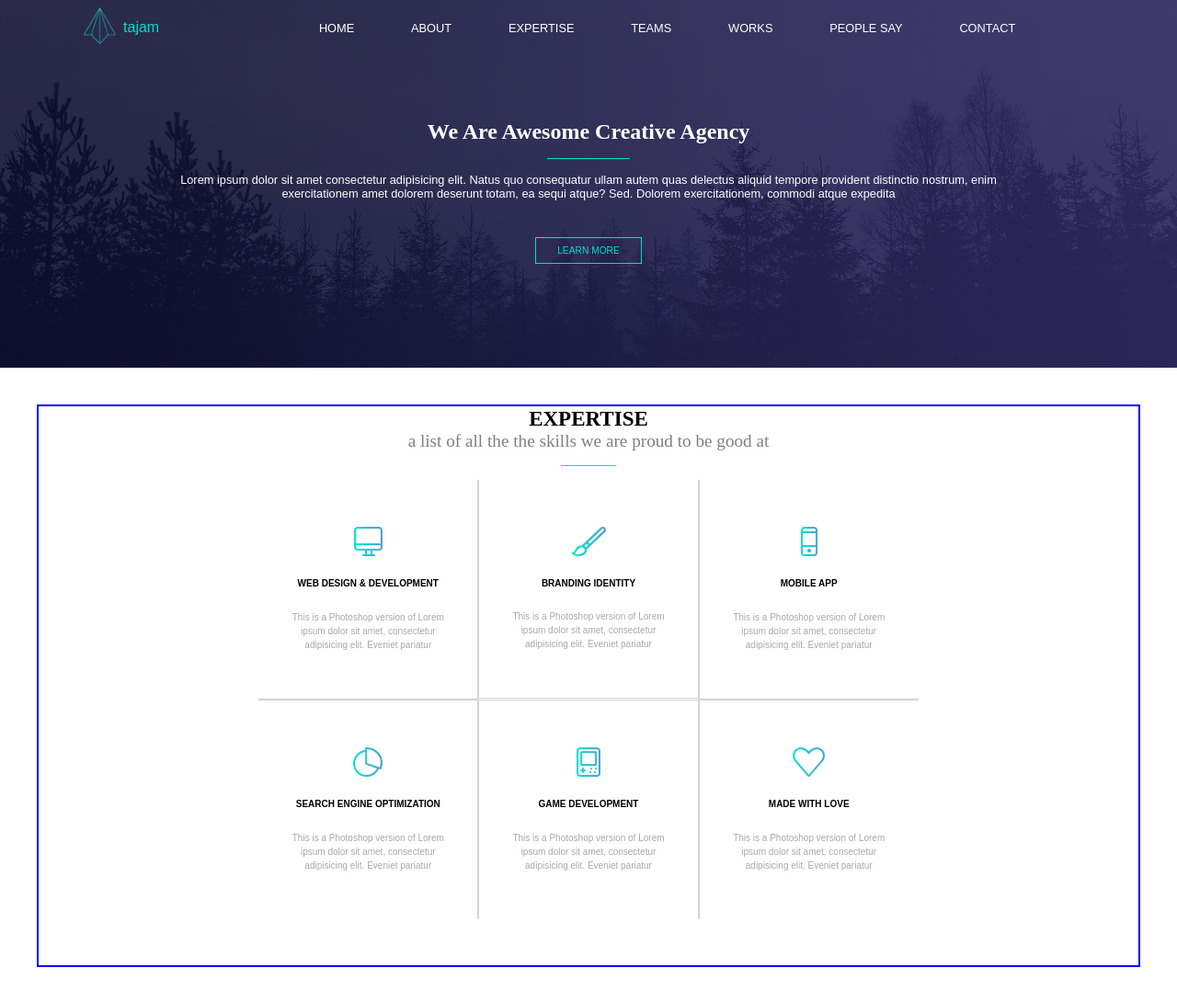
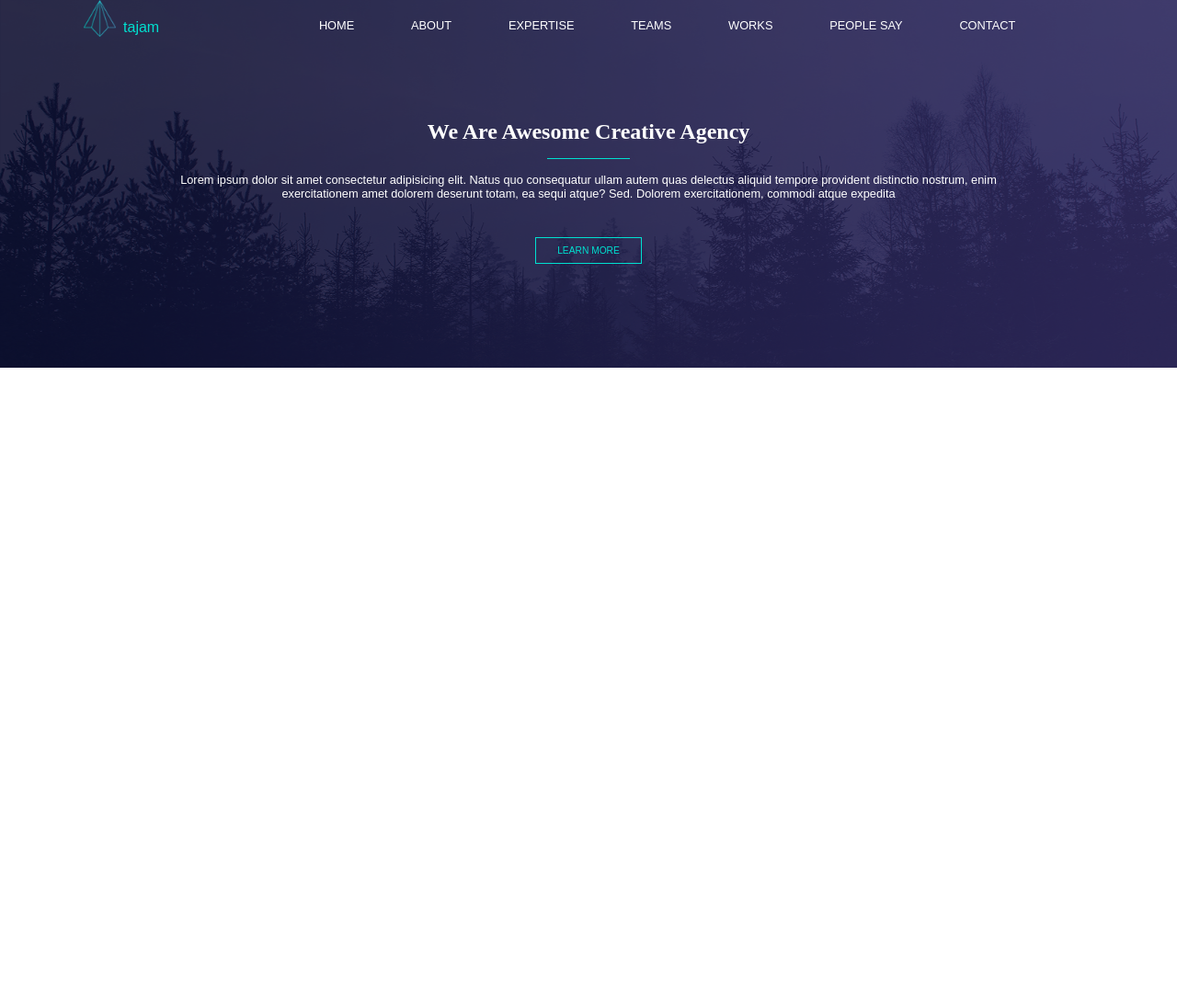
Before and after one commit to fredegd/Tajam_psd_to_html-project, a plain HTML site: page index.html in a window 1280 px wide. Shown: the whole page at 92% size. After the commit the page ends 800 px from the top, so only its background shows below. Drawn offline with Linux system fonts and the light colour scheme.

Commit message:
only top

```diff
--- a/index.html
+++ b/index.html
@@ -56,92 +56,7 @@
     <section id="our_Story-section"></section>
     <section id="watch-section"></section>
 
-    <!-- START EXPERTISE SECTION -->
-    <section id="expertise-section">
-        <div class="exp-title">
-            <h2>EXPERTISE</h2>
-            <p>a list of all the the skills we are proud to be good at</p>
 
-        </div>
-        <div class="line"></div>
-
-      <div class="grid-container">
-        <a href="exp-web-design-&amp;-development"
-
-          ><div class="grid-item" id="gi1">
-            <img
-              src="./images/design-assets/png/screen.png"
-              alt="screen"
-              max-height="80%"
-          />
-            <h4>WEB DESIGN & DEVELOPMENT</h4>
-            <p>This is a Photoshop version of Lorem ipsum dolor sit amet,
-                consectetur adipisicing elit. Eveniet pariatur</p>
-          </div></a
-        >
-        <a href="exp-branding-identity"
-          ><div class="grid-item" id="gi2">
-            <img
-            src="./images/design-assets/png/pen.png"
-            alt="pen"
-            max-height="80%"
-        />
-            <h4>BRANDING IDENTITY</h4>
-            <p>This is a Photoshop version of Lorem ipsum dolor sit amet,
-                consectetur adipisicing elit. Eveniet pariatur</p>
-          </div></a
-        >
-        <a href="#exp-mobile-app">
-            <div class="grid-item"  id="gi3">
-            <img
-            src="./images/design-assets/png/mobile.png"
-            alt="mobile"
-            max-height="80%"
-        />
-            <h4>MOBILE APP</h4>
-            <p>This is a Photoshop version of Lorem ipsum dolor sit amet,
-                consectetur adipisicing elit. Eveniet pariatur</p>
-        </div></a>
-        <a href="exp-seo"
-          ><div class="grid-item"  id="gi4">
-            <img
-            src="./images/design-assets/png/graph.png"
-            alt="graph"
-            max-height="80%"
-        />
-            <h4>SEARCH ENGINE OPTIMIZATION</h4>
-            <p>This is a Photoshop version of Lorem ipsum dolor sit amet,
-                consectetur adipisicing elit. Eveniet pariatur</p>
-          </div></a
-        >
-        <a href="exp-game-development"
-          ><div class="grid-item"  id="gi5">
-            <img
-            src="./images/design-assets/png/gameboy.png"
-            alt="gameboy"
-            max-height="80%"
-        />
-            <h4>GAME DEVELOPMENT</h4>
-            <p>This is a Photoshop version of Lorem ipsum dolor sit amet,
-                consectetur adipisicing elit. Eveniet pariatur</p>
-          </div></a
-        >
-        <a href="#made-with-love"
-          ><div class="grid-item"  id="gi6">
-            <img
-            src="./images/design-assets/png/heart.png"
-            alt="heart"
-            max-height="80%"
-        />
-            <h4>MADE WITH LOVE</h4>
-            <p>This is a Photoshop version of Lorem ipsum dolor sit amet,
-                consectetur adipisicing elit. Eveniet pariatur</p>
-
-          </div></a
-        >
-      </div>
-    </section>
-    <!-- END EXPERTISE SECTION -->
 
     <section id="team-section"></section>
     <section id="contact_client-section"></section>
--- a/style.css
+++ b/style.css
@@ -14,7 +14,7 @@ NAVIGATION BAR
 .nav {
   display: flex;
   justify-content: space-around;
-  align-items: center;
+  /* align-items: center; */
 }
 .nav:link {
   text-decoration: none;
@@ -42,7 +42,6 @@ NAVIGATION BAR
   /* border: 2px solid green; */
   font-family: Arial, Helvetica, sans-serif;
   font-size: 1vw;
-  font-size-adjust: inherit;
   width: 80%;
   align-items: center;
 }
@@ -148,132 +147,8 @@ nav li :active {
   color: darkred;
 }
 
-/* //////////////
-----EXPERTISE------
-///////////////*/
-#expertise-section {
-  color: black;
-  border: 2px solid blue;
-  margin: 5vh;
-  display: flex;
-  flex-direction: column;
-  align-items: center;
-  text-align: center;
-}
-
-#expertise-section h2 {
-  color: black;
-  font-size: 1.8vw;
-}
- .exp-title p {
-    color: grey;
-    font-size: 1.5vw;
-  }
 
 
-  #expertise-section .line{
-    height: 1px;
-    width: 5%;
-    background-color: #00e0d0;
-  }
-
- #expertise-section .grid-container {
-  /* border: 2px solid blue; */
-  display: grid;
-  grid-template-columns: 1fr 1fr 1fr;
-  gap: 0px;
-  width: 60%;
-  margin: 0 auto;
-  margin-bottom: 50px;
-}
-
-.grid-container a {
-  color: black;
-  text-decoration: none;
-}
-
-.grid-item {
-
-  /* border: 2px solid pink; */
-  /* margin: 8%; */
-  border: 1px solid lightgrey;
-  display: flex;
-  flex-direction: column;
-  justify-content: center;
-  align-items: center;
-  aspect-ratio: 1;
-  font-size: 16px;
-  text-align: center;
-  font-family: Arial, Helvetica, sans-serif;
-}
-
-
-
-#gi1{
-
- border-right-style: solid;
- border-left-style: none;
- border-top-style: none;
- border-bottom-style: solid;
-}
-#gi2{
-
-    border-right-style: solid;
-    border-left-style: solid;
-    border-top-style: none;
-    border-bottom-style: solid;
-   }
-
-#gi3{
-
- border-right-style: none;
- border-left-style: solid;
- border-top-style: none;
- border-bottom-style: solid;
-}
-
-#gi4{
-
-    border-right-style: solid;
-    border-left-style: none;
-    border-top-style: solid;
-    border-bottom-style: none;
-   }
-
-#gi5{
-
- border-right-style: solid;
- border-left-style: solid;
- border-top-style: solid;
- border-bottom-style: none;
-}
-
-#gi6{
-
-    border-right-style: none;
-    border-left-style: solid;
-    border-top-style: solid;
-    border-bottom-style: none;
-   }
-
-.grid-item h4 {
-  color: black;
-  font-size: 10px;
-}
-.grid-item p{
-  /* border: 2px solid rgb(140, 49, 64); */
-  color: darkgrey;
-  margin: 10% 10%;
-  font-size: 10px;
-  line-height: 15px
-  ;
-}
-
-.grid-item img {
-    /* border: 2px solid olive; */
-    height: 2rem;
-   margin: 10% 10%;
-}
 
 #team-section {
   color: yellowgreen;
```
